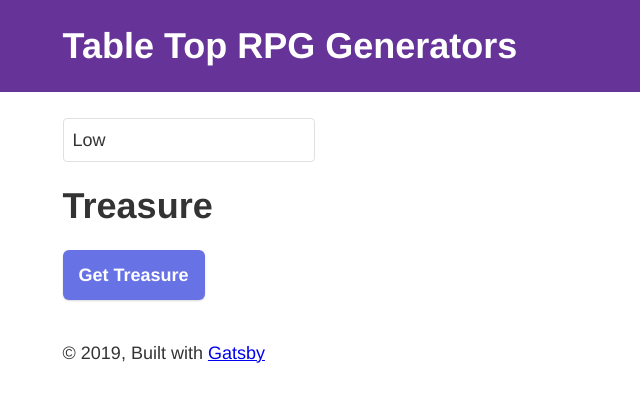
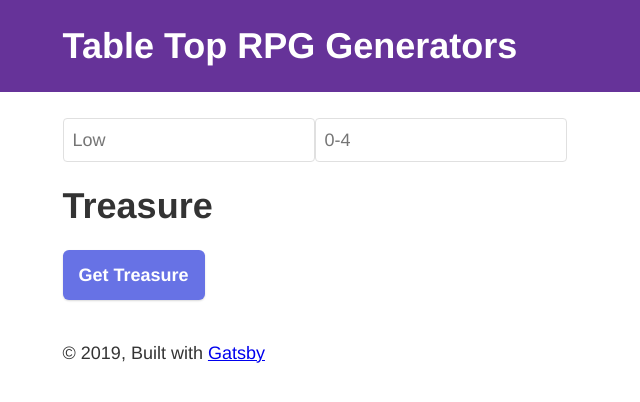
Before and after one commit to tkgwheeler/ttrpg-generators, a Gatsby site: page / in a window 1280 px wide. Shown: the full height of the page, 117-757 px from the left. Built offline with nearby package versions, Linux system fonts and the light colour scheme; Gatsby itself is replaced by a stand-in of ours; some packages are replaced by stand-ins of ours; a web font is replaced by a local one.

Commit message:
More work on dropdowns, started on CR dropdown

```diff
--- a/src/components/Common/Dropdown/Dropdown.js
+++ b/src/components/Common/Dropdown/Dropdown.js
@@ -4,7 +4,6 @@ import Styles from "./dropdown.module.less";
 
 const Dropdown = props => {
   const [visible, setVisible] = useState(false);
-  const [headerTitle, setHeaderTitle] = useState(props.title);
   const [selectedItem, setSelectedItem] = useState(() =>
     props.list.find(e => e.id === props.default)
   );
@@ -14,15 +13,17 @@ const Dropdown = props => {
   };
 
   const selectItem = item => {
-    props.toggleItem(item);
+    if (props.toggleItem) props.toggleItem(item);
     setSelectedItem(item);
     toggleVisible();
   };
 
   return (
-    <div className={Styles.wrapper}>
+    <div
+      className={`${Styles.wrapper} ${visible ? Styles.wrapperVisible : ""}`}
+    >
       <div className={Styles.header} onClick={() => toggleVisible()}>
-        <div className="title">
+        <div className={Styles.title}>
           {selectedItem ? selectedItem.title : props.title}
         </div>
         <div className="arrow"></div>
--- a/src/components/Common/Dropdown/dropdown.module.less
+++ b/src/components/Common/Dropdown/dropdown.module.less
@@ -1,3 +1,5 @@
+@import "../../../utils/variables.less";
+
 .wrapper {
   border: 1px solid #e0e0e0;
   cursor: pointer;
@@ -5,10 +7,18 @@
   min-width: 14em;
   border-radius: 4px;
   padding: 0px;
+  &Visible {
+    border: 1px solid #cccccc;
+    box-shadow: 1px 1px 2px 0px rgba(0, 0, 0, 0.1);
+  }
 }
 
 .header {
   padding: 8px 0.5em;
+}
+
+.title {
+  color: rgba(0, 0, 0, 0.54);
 }
 
 .list {
@@ -21,6 +31,6 @@
   padding: 0.5em 0.5em;
   margin-bottom: 0;
   &:hover {
-    background-color: #eee;
+    background-color: #f5f5f5;
   }
 }
--- a/src/components/Treasure/Treasure.js
+++ b/src/components/Treasure/Treasure.js
@@ -30,19 +30,19 @@ const Treasure = () => {
 
   const treasureTypes = queryData.allTreasureJson.nodes[0].types;
 
-  const weightedRandomBag = items => {
-    let entries = [];
+  const weightedRandomBag = list => {
+    let items = [];
     let accumulatedWeight = 0;
-    let random;
+    let randomWeight;
     let foundItem;
 
-    items.forEach(x => {
+    list.forEach(x => {
       accumulatedWeight += x.weight;
-      entries.push({ name: x.name, weight: accumulatedWeight });
+      items.push({ name: x.name, weight: accumulatedWeight });
     });
 
-    random = Math.random() * accumulatedWeight;
-    foundItem = entries.find(entry => entry.weight >= random);
+    randomWeight = Math.random() * accumulatedWeight;
+    foundItem = items.find(entry => entry.weight >= randomWeight);
     return foundItem.name;
   };
 
@@ -91,7 +91,7 @@ const Treasure = () => {
   };
 
   const toggleGoldRange = item => {
-    let itemGoldRange = tempList.find(element => element.id === item.id)
+    let itemGoldRange = goldRangeList.find(element => element.id === item.id)
       .goldRange;
     setGoldRange(itemGoldRange);
   };
@@ -99,11 +99,12 @@ const Treasure = () => {
   return (
     <div>
       <Dropdown
-        title="Dropdown"
-        list={tempList}
+        title="Gold Range"
+        list={goldRangeList}
         toggleItem={toggleGoldRange}
         default={1}
       />
+      <Dropdown title="CR rating" list={challengeRatingList} default={1} />
       <TreasureHeader handleClick={randomiseTreasure} />
       <TreasureList
         weightedRandomBag={weightedRandomBag}
@@ -183,7 +184,7 @@ const hoardSizeList = [
   },
 ];
 
-const tempList = [
+const goldRangeList = [
   {
     id: 1,
     title: "Low",
@@ -200,3 +201,26 @@ const tempList = [
     goldRange: [800, 1200],
   },
 ];
+
+const challengeRatingList = [
+  {
+    id: 1,
+    title: "0-4",
+    multiplier: 1,
+  },
+  {
+    id: 2,
+    title: "5-10",
+    multiplier: 1,
+  },
+  {
+    id: 3,
+    title: "11-16",
+    multiplier: 1,
+  },
+  {
+    id: 4,
+    title: "17+",
+    multiplier: 1,
+  },
+];
```
